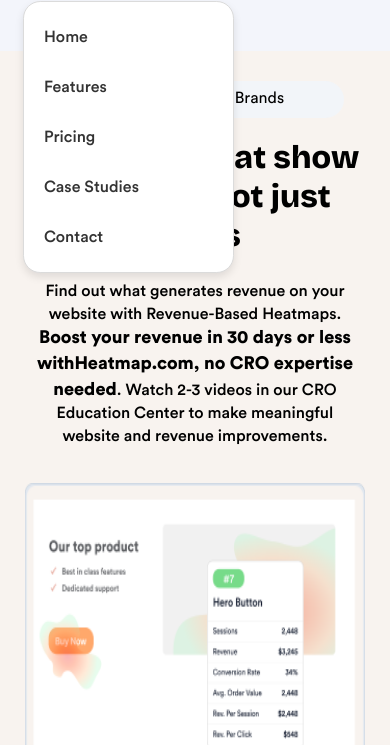
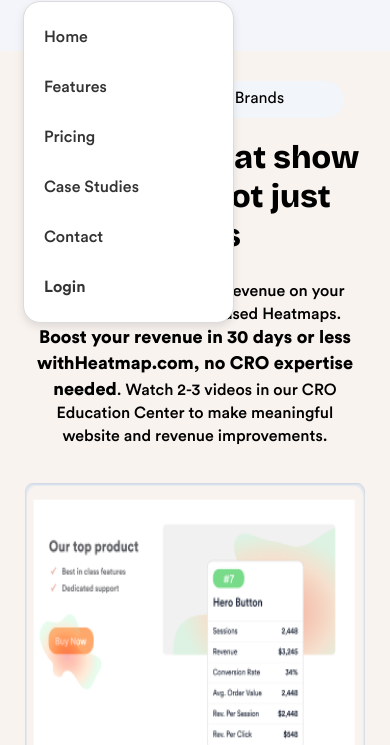
Before and after one commit to solomonnyefene/heatmap_assisgment, a plain HTML site: page index.html in a window 390 px wide. Both pictures are taken after a click on the label 42 px from the left and 75 px from the top of the page. Shown: the part 99-844 px from the top of the page. Drawn offline with Linux system fonts and the light colour scheme.

Commit message:
Add login option to mobile menu

```diff
--- a/index.html
+++ b/index.html
@@ -47,6 +47,7 @@
           <a href="#">Pricing</a>
           <a href="#">Case Studies</a>
           <a href="#">Contact</a>
+          <a href="#" class="btn btn-outline-success login-btn">Login</a>
         </div>
       </nav>
     </header>
--- a/styles.css
+++ b/styles.css
@@ -446,6 +446,7 @@ a {
 }
 @media (max-width: 1350px) {
 
+
   /* ----hamburger menu---- */
   .hamburger-menu {
     position: absolute;
```
